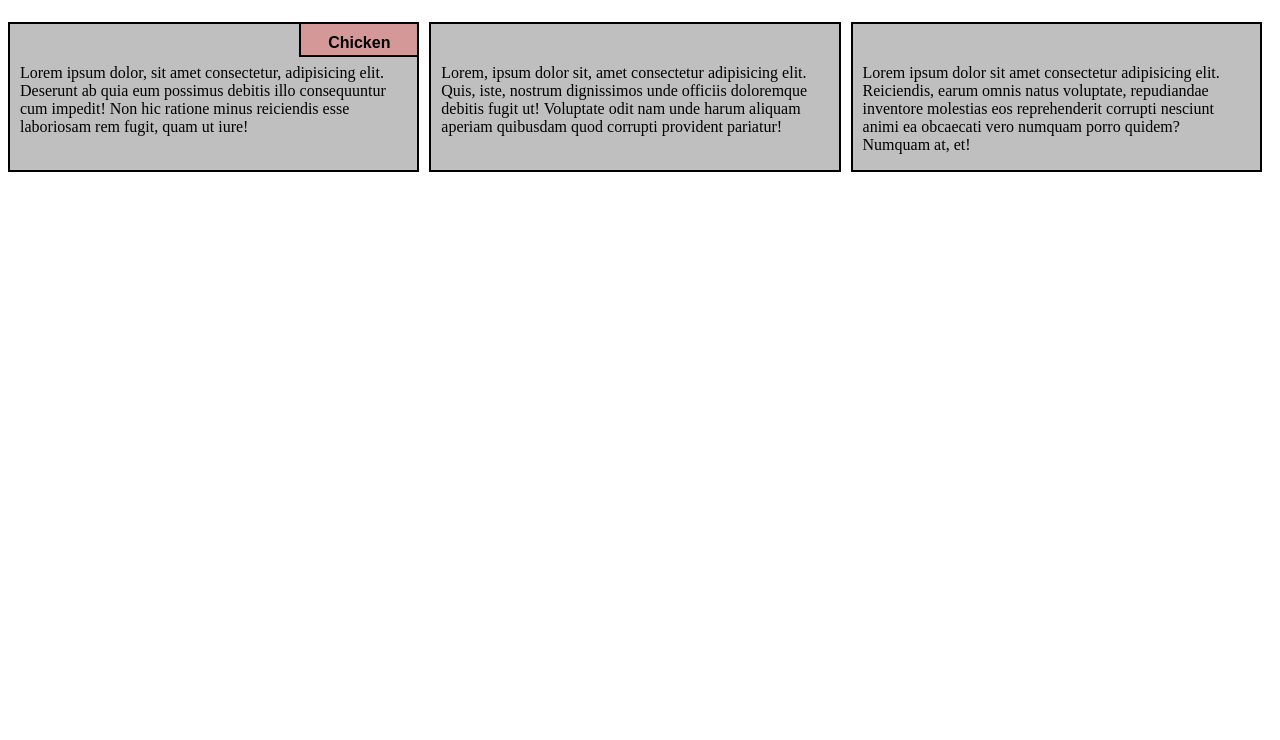
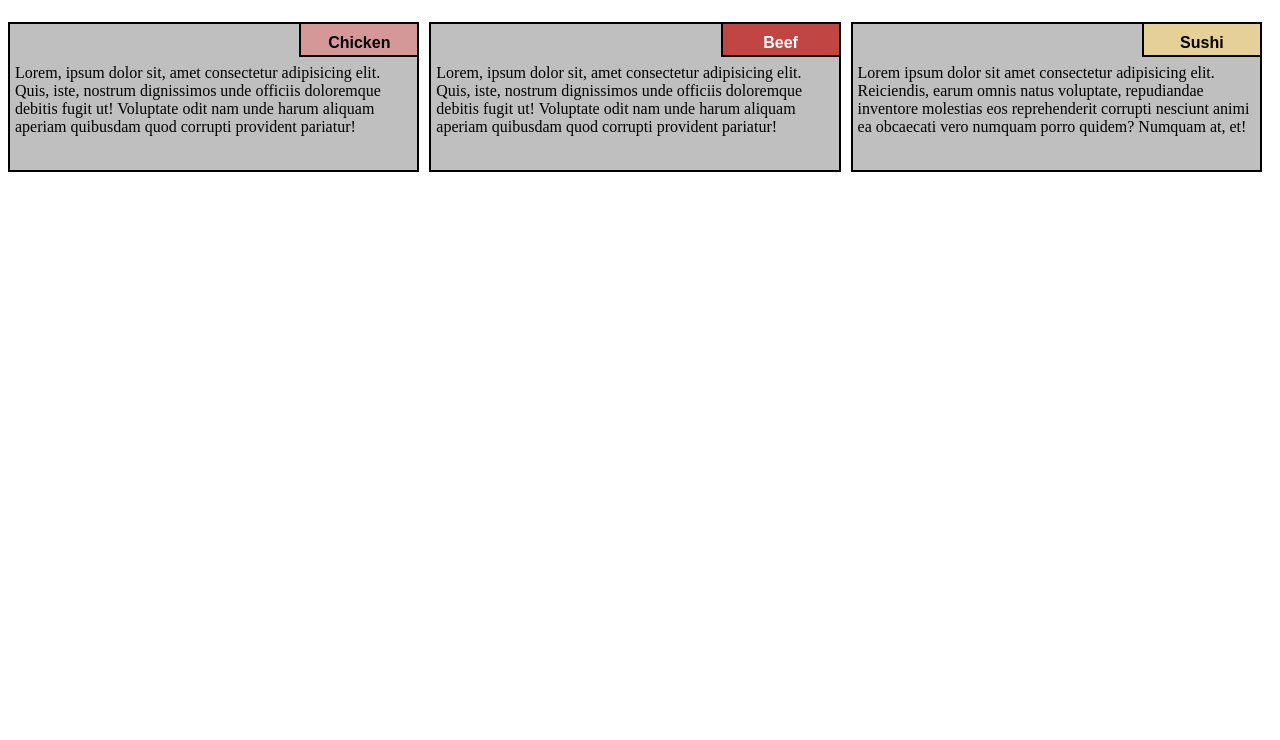
Before and after one commit to AnoshSohail/Coursera-Assignment, a plain HTML site: page module2-solution/Index.html in a window 1280 px wide. Shown: the part 60-800 px from the top of the page. Drawn offline with Linux system fonts and the light colour scheme.

Commit message:
Assignment of Module 2.

```diff
--- a/module2-solution/Index.html
+++ b/module2-solution/Index.html
@@ -1,9 +1,9 @@
-<html lang="en">
+<html>
 <head>
   <meta charset="UTF-8">
   <meta name="viewport" content="width=device-width, initial-scale=1.0">
    <link rel="stylesheet" href="css/style.css">
-	<title>Responsive Layout</title>
+  <title>Module 2 Assignment</title>
 
 
 
@@ -12,19 +12,25 @@
   <div class="row">
   <h1>Our Menu</h1>
   <div class="col-lg-4 col-md-6 col-sm-12" id="container">
-    <p id="p1">Chicken</p1>
-    <p>Lorem ipsum dolor, sit amet consectetur, adipisicing elit. Deserunt ab quia eum possimus debitis illo consequuntur cum impedit! Non hic ratione minus reiciendis esse laboriosam rem fugit, quam ut iure!</p>
+    <p id="p1">Chicken</p>
+    <p>Lorem, ipsum dolor sit, amet consectetur adipisicing elit. Quis, iste, nostrum dignissimos unde officiis doloremque debitis fugit ut! Voluptate odit nam unde harum aliquam aperiam quibusdam quod corrupti provident pariatur!</p>
 
 
     </div>
+
+
+
+  <div class="col-lg-4 col-md-6 col-sm-12" id="container">
     <p id="p2">Beef</p>
-  <div class="col-lg-4 col-md-6 col-sm-12" id="container"><p>Lorem, ipsum dolor sit, amet consectetur adipisicing elit. Quis, iste, nostrum dignissimos unde officiis doloremque debitis fugit ut! Voluptate odit nam unde harum aliquam aperiam quibusdam quod corrupti provident pariatur!</p>
+    <p>Lorem, ipsum dolor sit, amet consectetur adipisicing elit. Quis, iste, nostrum dignissimos unde officiis doloremque debitis fugit ut! Voluptate odit nam unde harum aliquam aperiam quibusdam quod corrupti provident pariatur!</p>
 
 
 
   </div>
+
+  <div class="col-lg-4 col-md-12 col-sm-12" id="container">
     <p  id="p3">Sushi</p>
-  <div class="col-lg-4 col-md-12 col-sm-12" id="container"><p>Lorem ipsum dolor sit amet consectetur adipisicing elit. Reiciendis, earum omnis natus voluptate, repudiandae inventore molestias eos reprehenderit corrupti nesciunt animi ea obcaecati vero numquam porro quidem? Numquam at, et!</p>
+    <p>Lorem ipsum dolor sit amet consectetur adipisicing elit. Reiciendis, earum omnis natus voluptate, repudiandae inventore molestias eos reprehenderit corrupti nesciunt animi ea obcaecati vero numquam porro quidem? Numquam at, et!</p>
 
 
 
--- a/module2-solution/css/style.css
+++ b/module2-solution/css/style.css
@@ -5,23 +5,21 @@
 h1{
   text-align: center;
 }
-.row {
-  width: 100%;
+
+p {
+  background-color: #bfbfbf;
+  border: 2px solid black;
+  height: 150px;
+  margin-right: 10px;
+  padding: 40px 5px 5px 5px;
+  overflow: hidden;
 }
+
 
 #container {
   position: relative;
 
 }
-p {
-  background-color: #bfbfbf;
-  border: 2px solid black;
-  height: 150px;
-  margin-right: 10px;
-  padding: 40px 10px 5px 10px;
-  overflow: hidden;
-}
-
 
 #p1 {
   background-color: #D59898;
@@ -65,7 +63,10 @@ p {
 }
 
 
+.row {
+  width: 100%;
 
+}
 
 
 /********** Large devices only **********/
```
Lines whose indentation alone changed are shown as unchanged.
